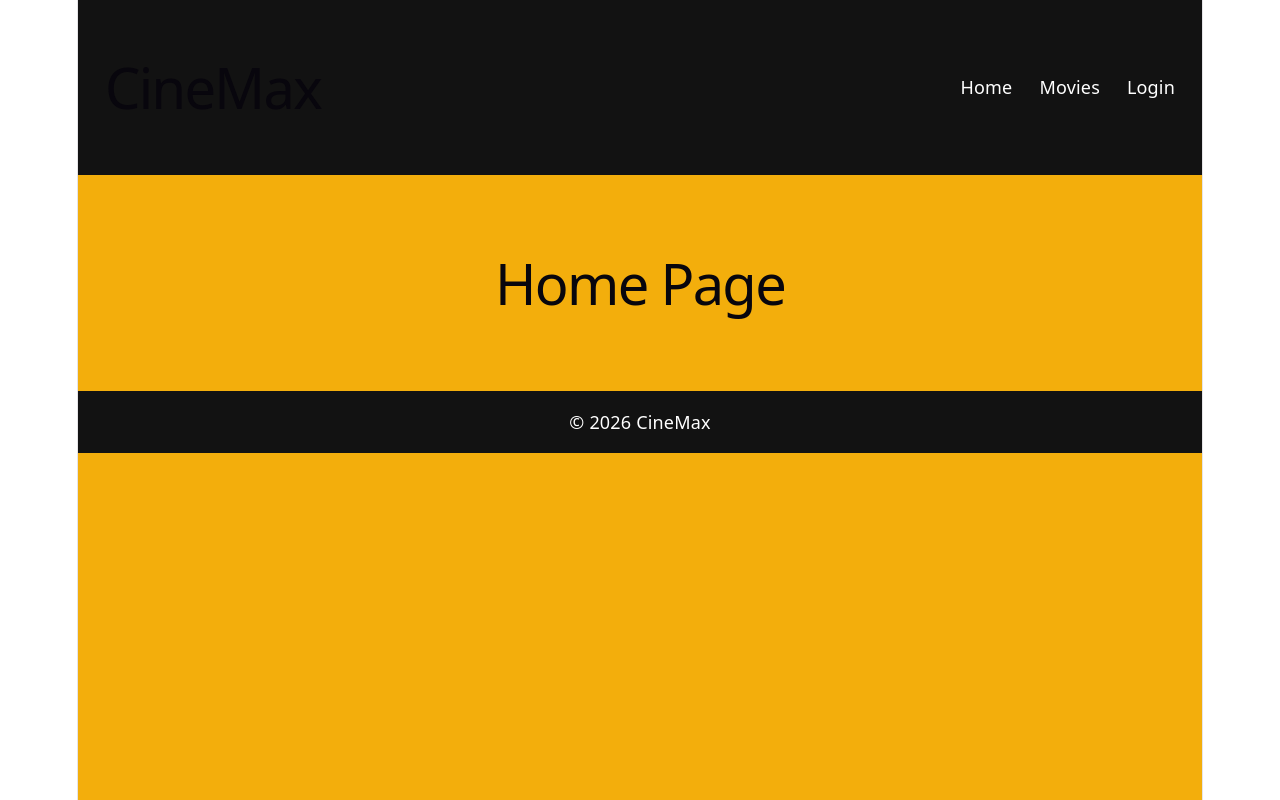
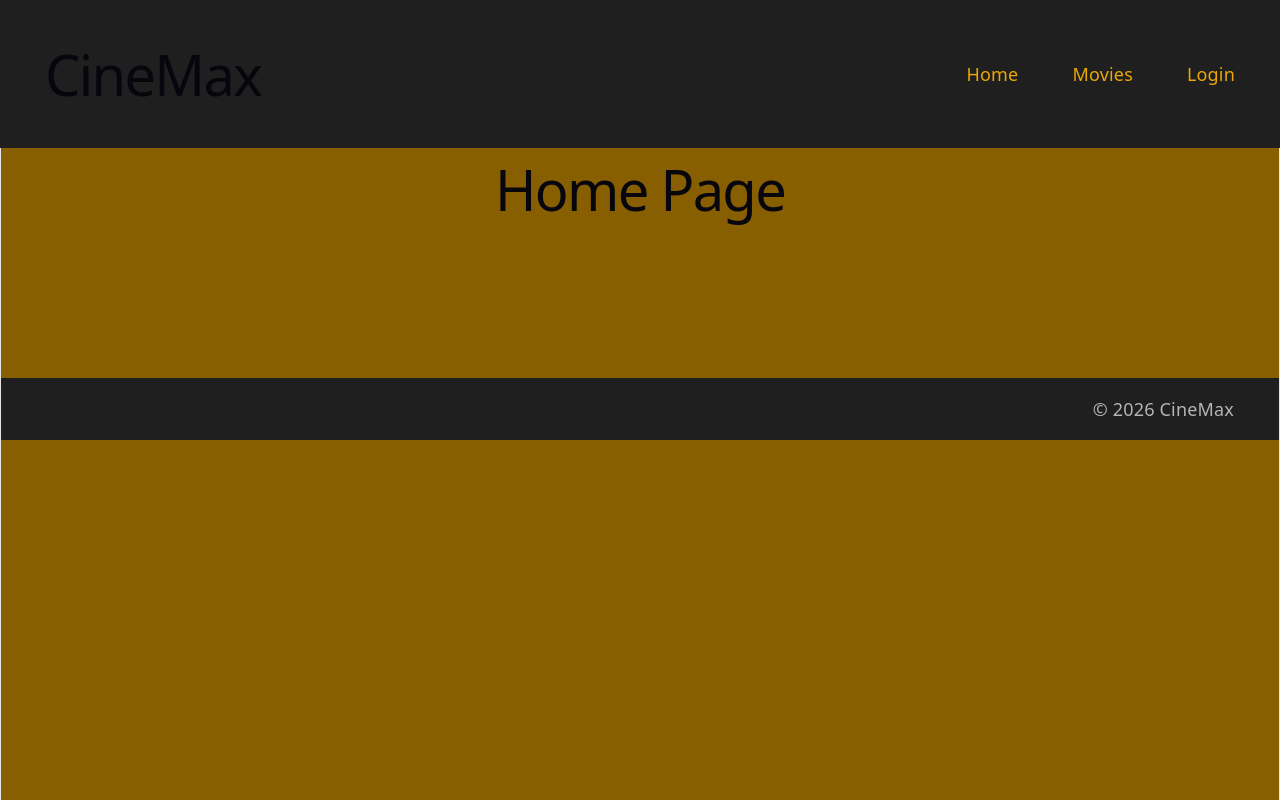
Before and after one commit to matheesha27/movie-ticket-booking-frontend, a React (Vite) app: page / in a window 1280 px wide. Built offline with nearby package versions, Linux system fonts and the light colour scheme.

Commit message:
Fine tunes the header and footer

```diff
--- a/src/components/Footer.jsx
+++ b/src/components/Footer.jsx
@@ -2,9 +2,9 @@ export default function Footer() {
 
   return (
 
-    <footer className="w-full bg-primary text-white text-center py-4">
+    <footer className="w-full bg-primary text-text text-right py-4">
 
-      <p>
+      <p className="px-10 text-text">
         © 2026 CineMax
       </p>
 
--- a/src/components/Header.jsx
+++ b/src/components/Header.jsx
@@ -4,15 +4,15 @@ export default function Header() {
 
   return (
 
-    <header className="w-full bg-primary text-white px-6 py-4">
+    <header className="fixed top-0 left-0 w-full bg-primary text-accent px-10 py-1">
 
       <div className="flex items-center justify-between">
 
-        <h1 className="text-2xl font-bold">
+        <h1 className="text-2xl font-bold text-accent">
           CineMax
         </h1>
 
-        <nav className="flex gap-6">
+        <nav className="flex gap-12">
 
           <Link to="/">Home</Link>
 
--- a/src/index.css
+++ b/src/index.css
@@ -1,16 +1,16 @@
 @import "tailwindcss";
 
 @theme {
-    --color-primary: #121212;
-    --color-secondary: #f3ae0c;
-    --color-accent: #8A2BE2;
+    --color-primary: #1f1f1f;
+    --color-secondary: #885f00;
+    --color-accent: #eca704;
     --color-text: #b6b4b4;
 }
 
 :root {
-  --color-primary: #121212;
-  --color-secondary: #f3ae0c;
-  --color-accent: #8A2BE2;
+  --color-primary: #1f1f1f;
+  --color-secondary: #885f00;
+  --color-accent: #eca704;
   --color-text: #b6b4b4;
   --text: #6b6375;
   --text-h: #08060d;
@@ -68,7 +68,7 @@ body {
 }
 
 #root {
-  width: 1126px;
+  width: 100%;
   max-width: 100%;
   margin: 0 auto;
   text-align: center;
--- a/src/pages/HomePage.jsx
+++ b/src/pages/HomePage.jsx
@@ -9,7 +9,7 @@ export default function HomePage() {
 
       <Header />
 
-      <main className="p-10">
+      <main className="p-28">
 
         <h1 className="text-4xl font-bold">
           Home Page
```
